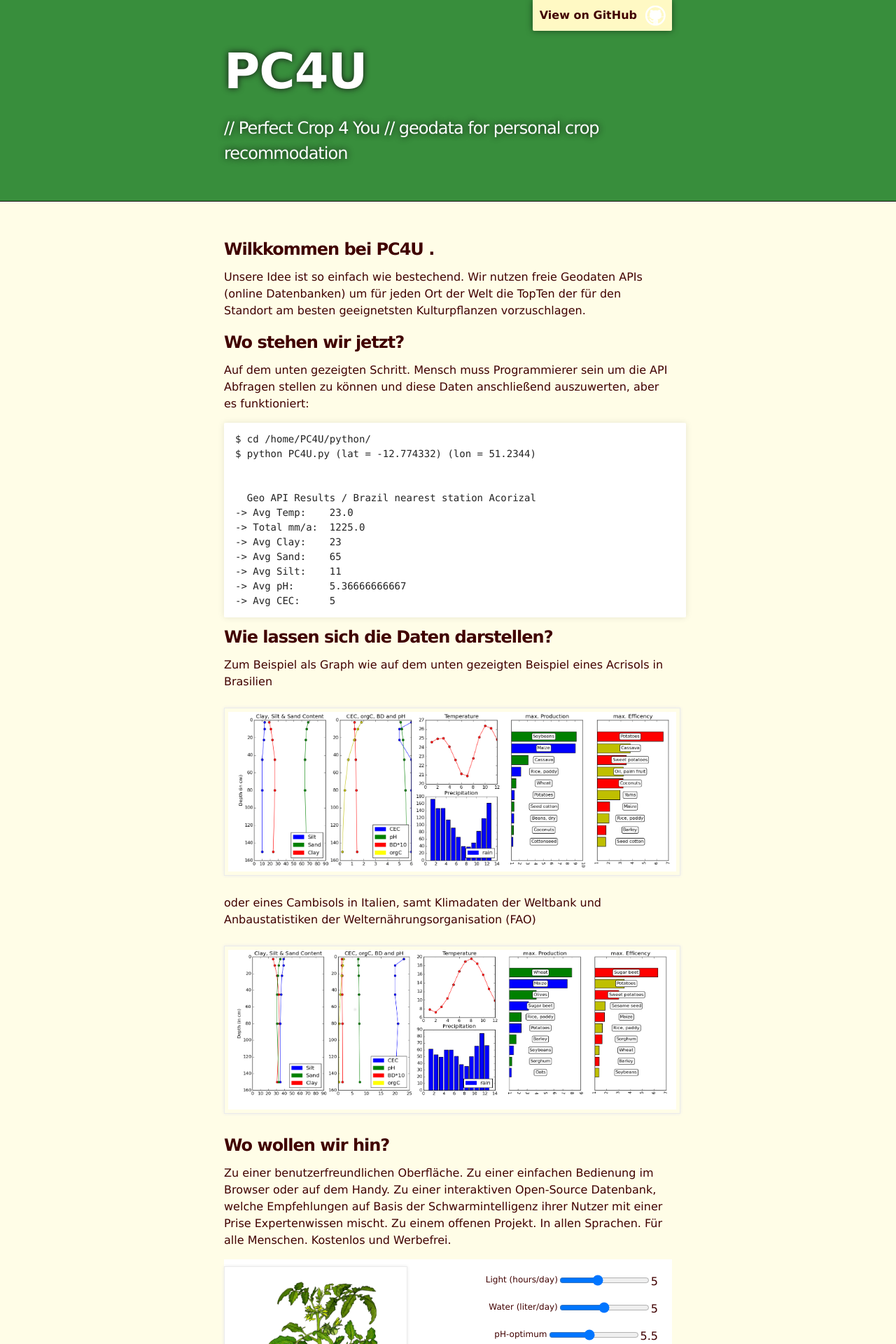
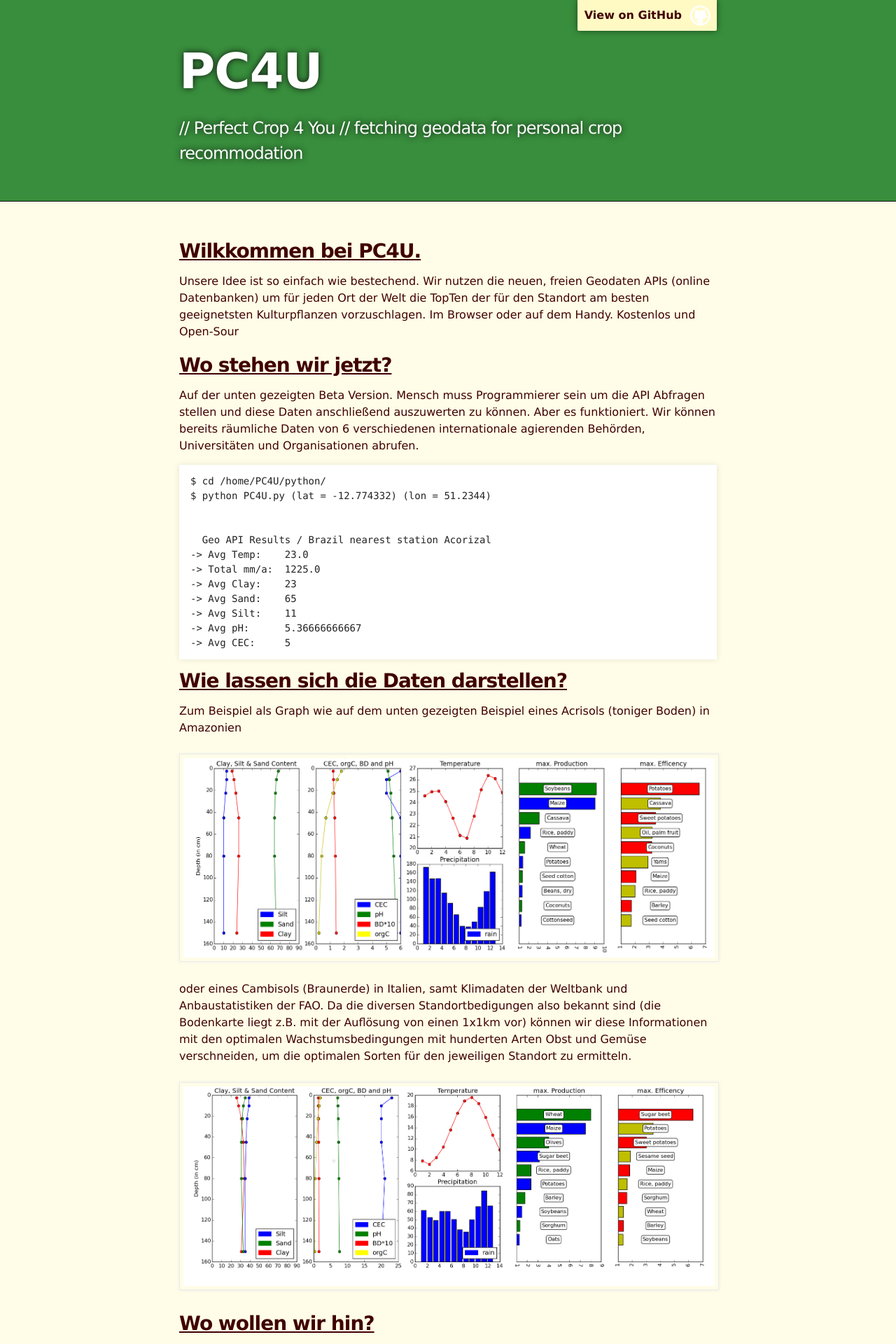
Before and after one commit to Rob-van-B/PC4U.github.io, a PHP site: page / in a window 1280 px wide. Shown: the top 1920 px of the page at 70% size. Run offline with PHP 8.4, Linux system fonts and the light colour scheme; some libraries are stand-ins or nearby versions.

Commit message:
zimmy added the layer

```diff
--- a/index.html
+++ b/index.html
@@ -23,7 +23,7 @@
           <a id="forkme_banner" href="https://github.com/Rob-van-B">View on GitHub</a>
 
           <h1 id="project_title">PC4U </h1>
-          <h2 id="project_tagline">// Perfect Crop 4 You // geodata for personal crop recommodation</h2>
+          <h2 id="project_tagline">// Perfect Crop 4 You // fetching geodata for personal crop recommodation</h2>
 
         </header>
     </div>
@@ -32,15 +32,15 @@
     <div id="main_content_wrap" class="outer">
       <section id="main_content" class="inner">
         <h3>
-<a id="welcome" class="anchor" href="#welcome-to-github-pages" aria-hidden="true"><span class="octicon octicon-link"></span></a>Wilkkommen bei PC4U .</h3>
+<a id="welcome" class="anchor" href="#welcome-to-github-pages" aria-hidden="true"><span class="octicon octicon-link"></span></a>Wilkkommen bei PC4U.</h3>
 
-<p>Unsere Idee ist so einfach wie bestechend. Wir nutzen freie Geodaten APIs (online Datenbanken) um für jeden Ort der Welt die TopTen der für den Standort am besten geeignetsten Kulturpflanzen vorzuschlagen.</p>
+<p>Unsere Idee ist so einfach wie bestechend. Wir nutzen die neuen, freien Geodaten APIs (online Datenbanken) um für jeden Ort der Welt die TopTen der für den Standort am besten geeignetsten Kulturpflanzen vorzuschlagen. Im Browser oder auf dem Handy. Kostenlos und Open-Sour</p>
 
 
 <h3>
 <a id="designer-templates" class="anchor" href="#designer-templates" aria-hidden="true"><span class="octicon octicon-link"></span></a>Wo stehen wir jetzt?</h3>
 
-<p>Auf dem unten gezeigten Schritt. Mensch muss Programmierer sein um die API Abfragen stellen zu können und diese Daten anschließend auszuwerten, aber es funktioniert:</p>
+<p>Auf der unten gezeigten Beta Version. Mensch muss Programmierer sein um die API Abfragen stellen und diese Daten anschließend auszuwerten zu können. Aber es funktioniert. Wir können bereits räumliche Daten von 6 verschiedenen internationale agierenden Behörden, Universitäten und Organisationen abrufen.</p>
 
 <pre><code>$ cd /home/PC4U/python/
 $ python PC4U.py (lat = -12.774332) (lon = 51.2344)
@@ -58,16 +58,18 @@ $ python PC4U.py (lat = -12.774332) (lon = 51.2344)
 <h3>
 <a id="designer-templates" class="anchor" href="#designer-templates" aria-hidden="true"><span class="octicon octicon-link"></span></a> Wie lassen sich die Daten darstellen? </h3>
 
-<p>Zum Beispiel als Graph wie auf dem unten gezeigten Beispiel eines Acrisols in Brasilien </p>
-<img src="images/hp_acrisol_brasilien.png" alt="acrisol" width="640" height="228" align = "center"  </p>
-<p>oder eines Cambisols in Italien, samt Klimadaten der Weltbank und Anbaustatistiken der Welternährungsorganisation (FAO)  </p>
-<img src="images/hp_cambisol_italien.png" alt="acrisol" width="640" height="228" align = "center"  </p>
+<p>Zum Beispiel als Graph wie auf dem unten gezeigten Beispiel eines Acrisols (toniger Boden) in Amazonien </p>
+<img src="images/hp_acrisol_brasilien.png" alt="acrisol" width="768" height="285" align = "center"  </p>
+<p>oder eines Cambisols (Braunerde) in Italien, samt Klimadaten der Weltbank und Anbaustatistiken der FAO.
+Da die diversen Standortbedigungen also bekannt sind (die Bodenkarte liegt z.B. mit der Auflösung von einen 1x1km vor)
+können wir diese Informationen mit den optimalen Wachstumsbedingungen mit hunderten Arten Obst und Gemüse verschneiden, um die optimalen Sorten für den jeweiligen Standort zu ermitteln.  </p>
+<img src="images/hp_cambisol_italien.png" alt="acrisol" width="768" height="285" align = "center"  </p>
 
 
 <h3>
 <a id="rather-drive-stick" class="anchor" href="#rather-drive-stick" aria-hidden="true"><span class="octicon octicon-link"></span></a>Wo wollen wir hin?</h3>
 
-<p>Zu einer benutzerfreundlichen Oberfläche. Zu einer einfachen Bedienung im Browser oder auf dem Handy. Zu einer interaktiven Open-Source Datenbank, welche Empfehlungen auf Basis der Schwarmintelligenz ihrer Nutzer mit einer Prise Expertenwissen mischt. Zu einem offenen Projekt. In allen Sprachen. Für alle Menschen. Kostenlos und Werbefrei. </p>
+<p>Zu einer benutzerfreundlichen Oberfläche. Zu einer einfachen Bedienung im Browser oder auf dem Handy. Zu einer Open-Source Datenbank und einem smarten Algorithmus der Empfehlungen auspricht, welcher er auf Basis der Schwarmintelligenz seiner Nutzer trifft und mit einer Prise Expertenwissen mischt. Wir wollen hin zu einem offenen Projekt. In allen Sprachen. Für alle Menschen. Kostenlos und Werbefrei. Join us! </p>
 
 <img src="images/tomato.gif" alt="tomato" width="250" height="360" align = "left" style="float:left"> </p>
 
@@ -108,7 +110,7 @@ function outputUpdate3(vol) {
 
 <output for=fertilizer  style="float:right" id=fertilizer>0.5</output>
 <input type=range min=0 max=1 style="float:right" value=0.5 id=fertilizer step=0.1 onchange="outputUpdate4(value)">
-<label for=fertilizer style="float:right">Fertilizer (0=low/1=high)</label>
+<label for=fertilizer style="float:right">Fertilization (0=low/1=high)</label>
 <p></p>
 <br/>
 
@@ -221,7 +223,7 @@ function outputUpdate12(vol) {
 
 <output for=fertilizer2  style="float:right" id=fertilizer2>0.5</output>
 <input type=range min=0 max=1 style="float:right" value=0.5 id=fertilizer2 step=0.1 onchange="outputUpdate13(value)">
-<label for=fertilizer2 style="float:right">Fertilizer (0=low/1=high)</label>
+<label for=fertilizer2 style="float:right">Fertilization (0=low/1=high)</label>
 <p></p>
 <br/>
 
@@ -331,7 +333,7 @@ function outputUpdate21(vol) {
 
 <output for=fertilizer3  style="float:right" id=fertilizer3>0.5</output>
 <input type=range min=0 max=1 style="float:right" value=0.5 id=fertilizer3 step=0.1 onchange="outputUpdate22(value)">
-<label for=fertilizer3 style="float:right">Fertilizer (0=low/1=high)</label>
+<label for=fertilizer3 style="float:right">Fertilization (0=low/1=high)</label>
 <p></p>
 <br/>
 
--- a/stylesheets/stylesheet.css
+++ b/stylesheets/stylesheet.css
@@ -29,7 +29,7 @@ time, mark, audio, video {
   vertical-align: baseline;
 }
 label {
-font-size: 75%;
+font-size: 100%;
 }
 
 /* HTML5 display-role reset for older browsers */
@@ -81,7 +81,10 @@ h2 {
 }
 
 h3 {
-  font-size: 24px;
+  font-size: 28px;
+  text-decoration: underline
+
+
 }
 
 h4 {
@@ -106,7 +109,7 @@ footer p {
 
 a {
   text-decoration: none;
-  color: #007edf;
+  color: #e8f5e9;
   text-shadow: none;
 
   transition: color 0.5s ease;
@@ -139,7 +142,7 @@ strong {
 img {
   position: relative;
   margin: 0 auto;
-  max-width: 739px;
+  max-width: 759px;
   padding: 5px;
   margin: 10px 0 10px 0;
   border: 1px solid #ebebeb;
@@ -164,7 +167,7 @@ pre, code {
   width: 100%;
   color: #222;
   background-color: #fff;
-
+  max-width: 748px;
   font-family: Monaco, "Bitstream Vera Sans Mono", "Lucida Console", Terminal, monospace;
   font-size: 14px;
 
@@ -279,7 +282,7 @@ Full-Width Styles
 }
 .inner {
   position: relative;
-  max-width: 640px;
+  max-width: 768px;
   padding: 20px 10px;
   margin: 0 auto;
 }
```
